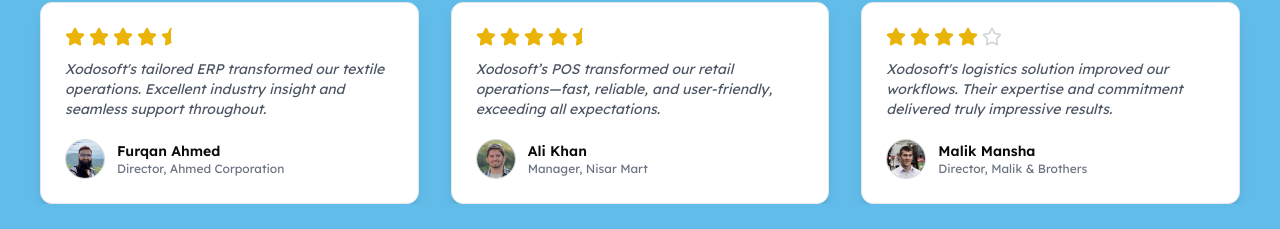
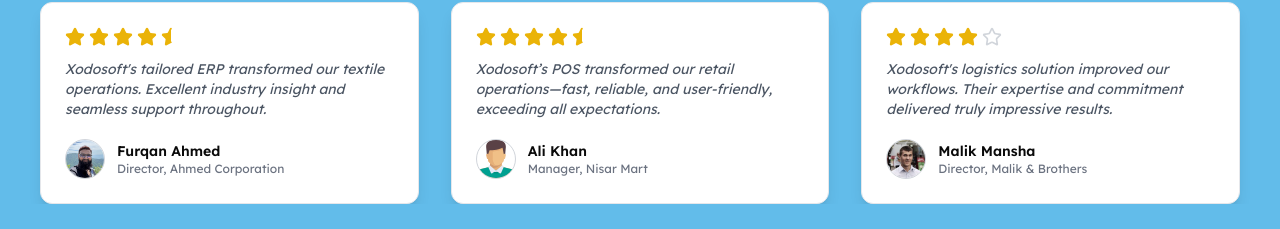
Before and after one commit to xodosoft/xodosoft, a Next.js app: page / in a window 1280 px wide. Shown: the part 5157-5386 px from the top of the page. Built offline with nearby package versions, Linux system fonts and the light colour scheme; no server answers; the database is empty.

Commit message:
Update testimonial.tsx

```diff
--- a/src/components/testimonial.tsx
+++ b/src/components/testimonial.tsx
@@ -18,7 +18,7 @@
     {
         name: "Ali Khan",
         role: "Manager, Nisar Mart",
-        image: "/images/testimonials/06.jpg",
+        image: "/images/testimonials/07.svg",
         rating: 4.5,
         comment:
             "Xodosoft’s POS transformed our retail operations—fast, reliable, and user-friendly, exceeding all expectations.",
```
